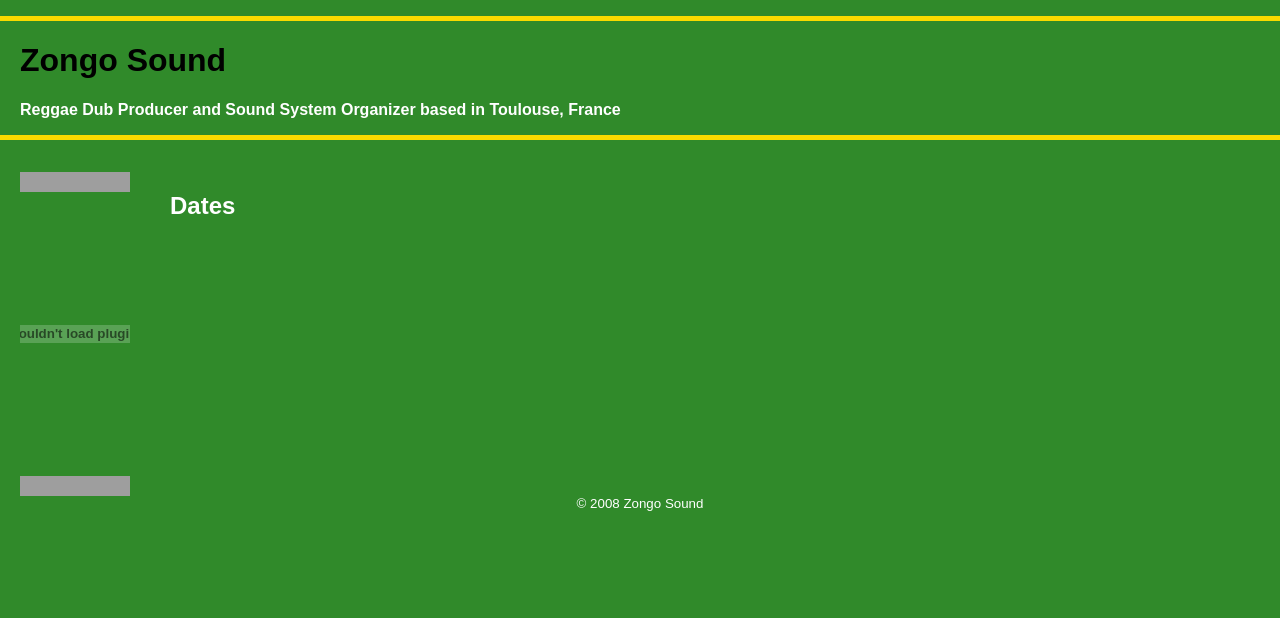
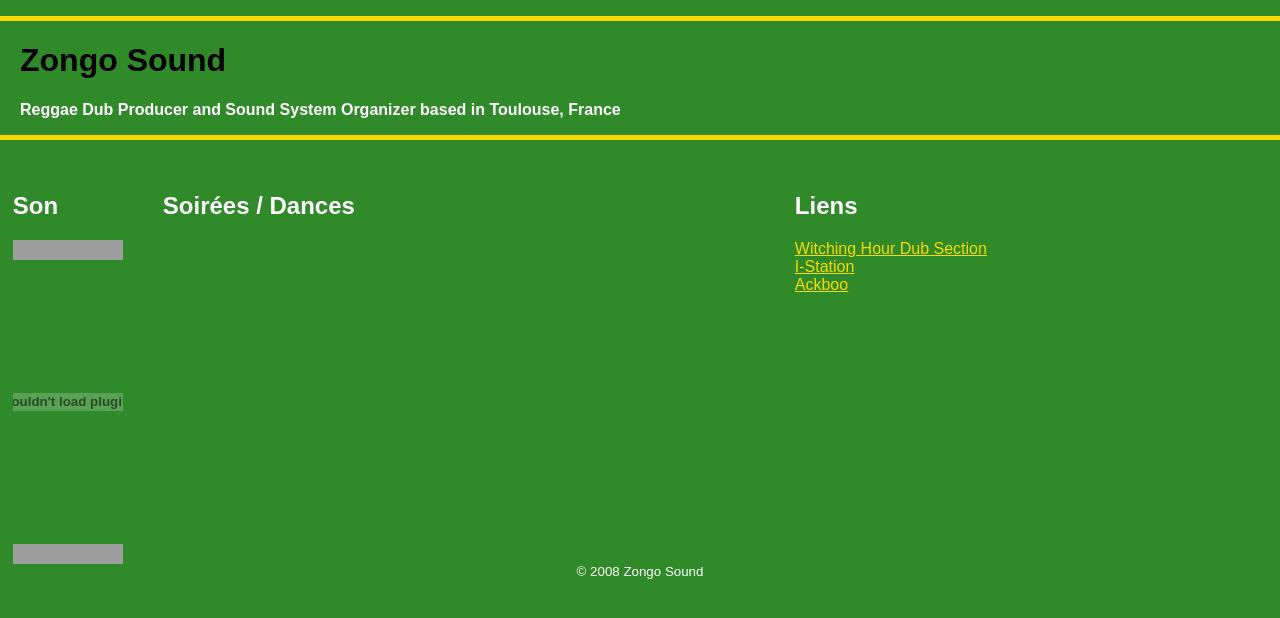
Before and after one commit to amarandon/zongo-engine, a Python web app: template templates/index.html in a window 1280 px wide. Shown: the top 618 px of the page. Run offline with Jinja, Linux system fonts and the light colour scheme; the template is opened without the code that fills it, so the values that code supplies are empty; grey boxes are pictures that could not be loaded.

Commit message:
Restyling.

```diff
--- a/stylesheets/style.css
+++ b/stylesheets/style.css
@@ -17,14 +17,20 @@ body {
 
 #playlist {
   float: left;
-  margin: auto;
   width: 150px;
-  padding-left: 20px;
+  padding-left: 1%;
 }
 
 #content {
   float: left;
-  width: 50%;
+  width: 600px;
+}
+
+#friends {
+  width: 250px;
+  float: left;
+  list-style: none;
+  padding-left: 2em;
 }
 
 #page-footer {
@@ -44,8 +50,7 @@ h1 {
 }
 
 h3.event-title {
-  float: right;
-  color: black;
+  color: #F9DA00;
   font-size: large;
   font-weight: bold;
 }
@@ -56,7 +61,6 @@ th {
 }
 
 p.event-date {
-  float: left;
   color: #F9DA00;
   font-family: monospace;
   font-size: x-large;
@@ -68,8 +72,8 @@ p.event-description {
 }
 
 p.event-location {
+  color: #F9DA00;
   font-family: monospace;
-  color: black;
   font-weight: bold;
 }
 
--- a/templates/index.html
+++ b/templates/index.html
@@ -2,30 +2,41 @@
 {% block content %}
 
   <div id="playlist">
+      <h2>Son</h2>
     {% include 'lastfm_playlist.html' %}
   </div>
 
   <div id="content">
-      <h2>Dates</h2>
+      <h2>Soirées / Dances</h2>
       {% for event in events %}
       <div id="event-entry">
-        <h3  class="event-title">
-          {{ event.title }}
-        </h3>
         <p class="event-date">
         {{ event.formatted_date }}
+        </p>
+        <p class="event-location">
+        {{ event.location }}
         </p>
         {% for p in event.description_paragraphs %}
         <p  class="event-description">
         {{ p }}
         </p>
         {% endfor %}
-        <p class="event-location">
-        {{ event.location }}
-        </p>
       </div>
       {% endfor %}
     </div>
 
+  <div id="friends">
+      <h2>Liens</h2>
+      <li>
+      <a href="http://www.myspace.com/witchinghourdubsection  ">Witching Hour Dub Section</a>
+      </li>
+      <li>
+      <a href="http://www.myspace.com/istationsoundsystem">I-Station</a>
+      </li>
+      <li>
+      <a href="http://www.myspace.com/ackboo">Ackboo</a>
+      </li>
+  </div>
+
 
     {% endblock %}
--- a/templates/layout.html
+++ b/templates/layout.html
@@ -16,7 +16,9 @@
         Reggae Dub Producer and Sound System Organizer based in Toulouse, France
       </p>
     </div>
+    <div id="page-content">
     {% block content %}{% endblock %}
+    </div>
     <div id="page-footer">© 2008 Zongo Sound
     </div>
   </body>
```
Also changed, not shown: main.py (+10 -1 lines).
